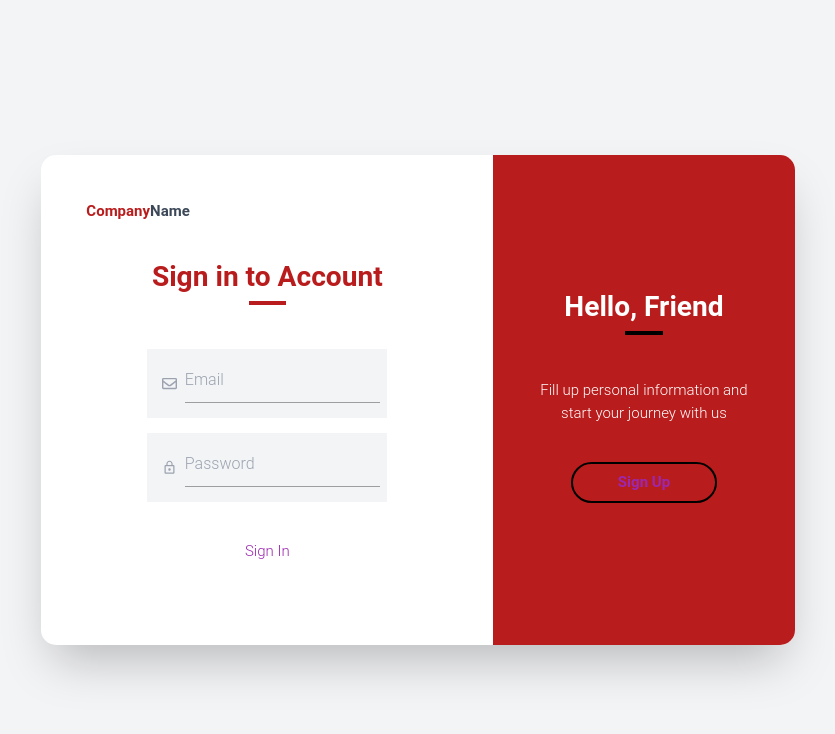
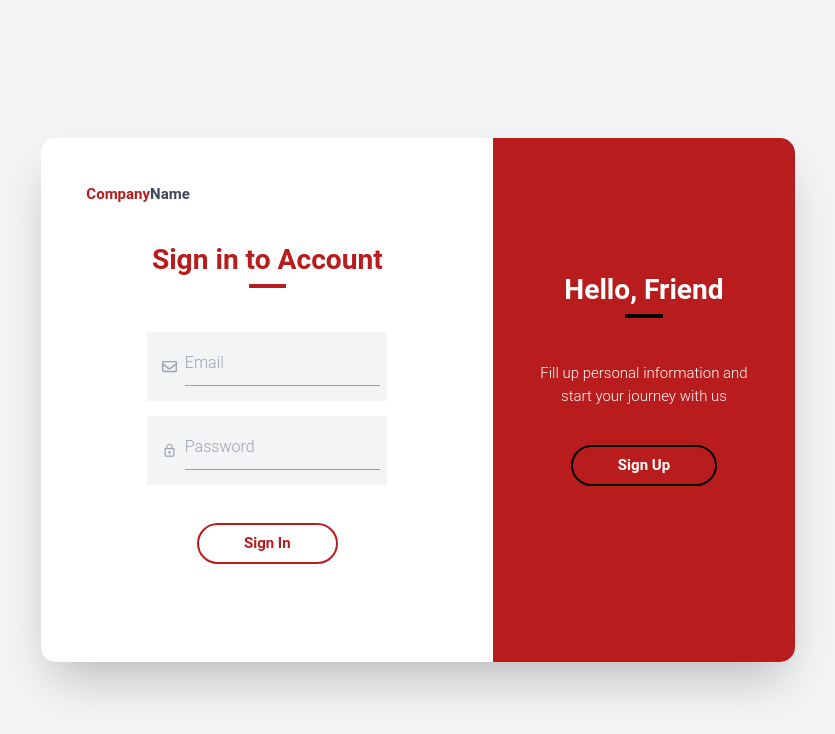
Before and after one commit to Juliet-07/portal-ptb, a Next.js app: page / in a window 1280 px wide. Shown: the top 734 px of the page, without its empty margins (222-1057 px from the left). Built offline with nearby package versions, Linux system fonts and the light colour scheme.

Commit message:
adjusting auth-buttons

```diff
--- a/pages/index.js
+++ b/pages/index.js
@@ -51,7 +51,6 @@ const Home = () => {
               {/* Social login section */}
               {/* <p className="text-gray-400 my-3">or use your email</p> */}
 
-
               <div className="flex flex-col items-center">
                 <div className="bg-gray-100 w-64 p-2 flex items-center mb-3">
                   <FaRegEnvelope className="text-gray-400 m-2" />
@@ -81,11 +80,10 @@ const Home = () => {
                     Forgot Password?
                   </a>
                 </div> */}
-                <Link
-                  href="/admin/dashboard"
-                  className="border-2 border-red-700 text-red-700 rounded-full px-12 py-2 inline-block font-semibold hover:bg-red-700 hover:text-black"
-                >
-                  Sign In
+                <Link href="/admin/dashboard">
+                  <p className="border-2 border-red-700 text-red-700 rounded-full px-12 py-2 inline-block font-semibold hover:bg-red-700 hover:text-black">
+                    Sign In
+                  </p>
                 </Link>
               </div>
             </div>
@@ -97,12 +95,9 @@ const Home = () => {
             <p className="mb-10">
               Fill up personal information and start your journey with us
             </p>
-            <a
-              href="#"
-              className="border-2 border-black rounded-full px-12 py-2 inline-block font-semibold hover:bg-black hover:text-red-700"
-            >
+            <p className="border-2 border-black rounded-full px-12 py-2 inline-block font-semibold hover:bg-black hover:text-red-700">
               Sign Up
-            </a>
+            </p>
           </div>
         </div>
       </main>
```
